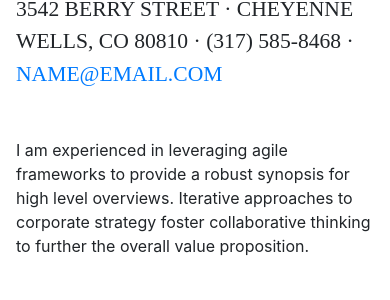
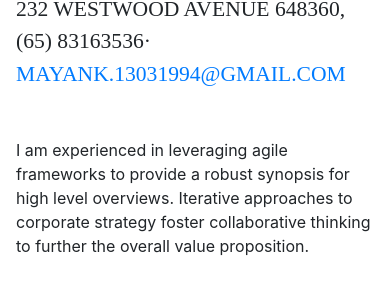
Before and after one commit to MayankRaikwar/Resume-WebSite, a website with bundled scripts: page index.html in a window 390 px wide. Shown: the part 237-537 px from the top of the page. Built offline with nearby package versions, Linux system fonts and the light colour scheme; a web font is replaced by a local one.

Commit message:
Updated Address, Phone, Email

```diff
--- a/index.html
+++ b/index.html
@@ -68,8 +68,8 @@
           <h1 class="mb-0">Mayank
             <span class="text-primary">Raikwar</span>
           </h1>
-          <div class="subheading mb-5">3542 Berry Street · Cheyenne Wells, CO 80810 · (317) 585-8468 ·
-            <a href="mailto:name@email.com">name@email.com</a>
+          <div class="subheading mb-5">232 Westwood Avenue 648360, (65) 83163536·
+            <a href="mailto:mayank.13031994@gmail.com">mayank.13031994@gmail.com</a>
           </div>
           <p class="mb-5">I am experienced in leveraging agile frameworks to provide a robust synopsis for high level overviews. Iterative approaches to corporate strategy foster collaborative thinking to further the overall value proposition.</p>
           <ul class="list-inline list-social-icons mb-0">
```
